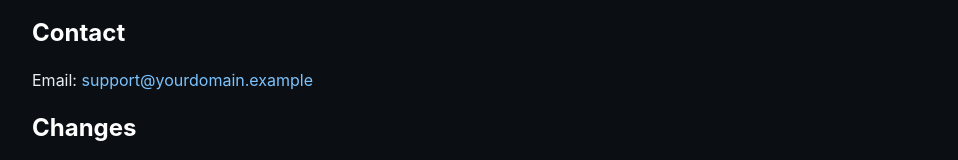
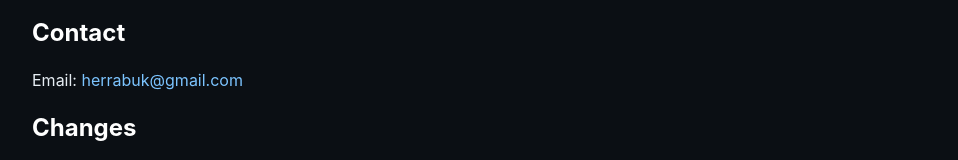
Before and after one commit to ayoubbouya/Privacy-Policy, a plain HTML site: page index.html in a window 1280 px wide. Shown: the part 1695-1855 px from the top of the page, without its empty margins (158-1116 px from the left). Drawn offline with Linux system fonts and the light colour scheme.

Commit message:
Update index.html

```diff
--- a/index.html
+++ b/index.html
@@ -75,7 +75,7 @@
   <p>Depending on your region, you may have rights to access, delete, or restrict processing of your information. To make a request, contact us at the email below.</p>
 
   <h2>Contact</h2>
-  <p>Email: <a href="mailto:support@yourdomain.example">support@yourdomain.example</a></p>
+  <p>Email: <a href="mailto:support@yourdomain.example">herrabuk@gmail.com</a></p>
 
   <h2>Changes</h2>
   <p>We may update this Policy from time to time. We will update the “Last updated” date above and may notify you in‑app.</p>
```
